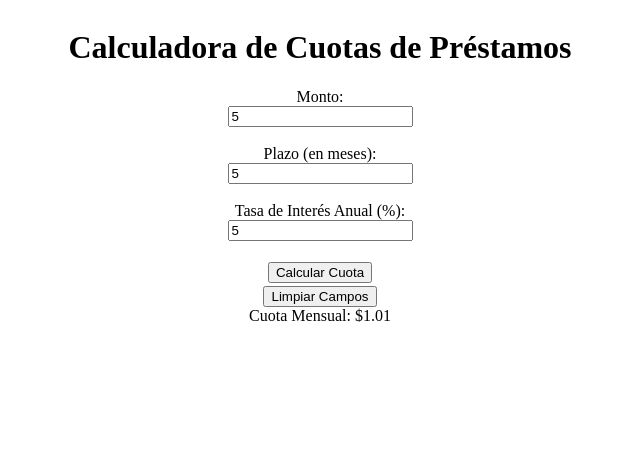
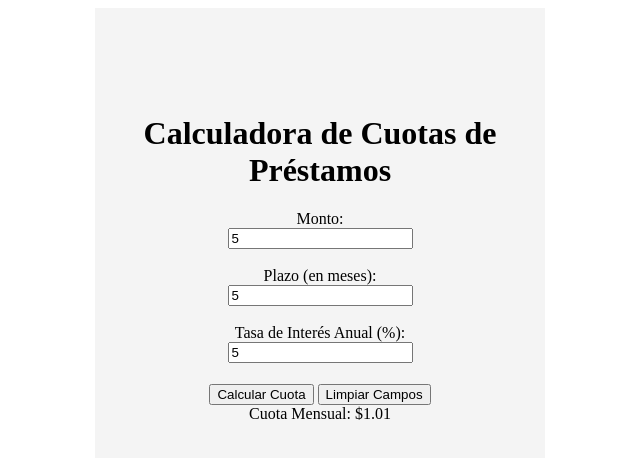
Before and after one commit to rjfloresc14/Js-primera-entrega, a plain HTML site: page Random.html in a window 1280 px wide. Both pictures are taken after typing "5", "5", "5" into the empty fields and a click on the button "Calcular Cuota". Shown: the whole page, without its empty margins (320-960 px from the left). Drawn offline with Linux system fonts and the light colour scheme.

Commit message:
Js entrega 1

```diff
--- a/Random.html
+++ b/Random.html
@@ -17,9 +17,11 @@
 
         <label for="tasa">Tasa de Interés Anual (%):</label>
         <input type="number" id="tasa"><br>
+        <div class="botones">
+            <button onclick="calcularCuota()">Calcular Cuota</button>
+            <button onclick="limpiarCampos()">Limpiar Campos</button>
+        </div>
 
-        <button onclick="calcularCuota()">Calcular Cuota</button>
-        <button onclick="limpiarCampos()">Limpiar Campos</button>
 
         <div id="resultado"></div>
     </div>
--- a/app.js
+++ b/app.js
@@ -1,3 +1,4 @@
+// mi funcion y mis 3 variables
 function calcularCuota() {
     var monto = parseFloat(document.getElementById("monto").value);
     var plazo = parseInt(document.getElementById("plazo").value);
@@ -11,9 +12,16 @@ function calcularCuota() {
     var tasaMensual = tasa / 12;
     var cuota = monto * (tasaMensual / (1 - Math.pow(1 + tasaMensual, -plazo)));
 
-    document.getElementById("resultado").innerHTML = "Cuota Mensual: $" + cuota.toFixed(2);
+    var resultadoElement = document.getElementById("resultado");
+    resultadoElement.innerHTML = "Cuota Mensual: $" + cuota.toFixed(2);
+// la idea con de la siguiente formula, es asesorar al cliente, haciendole elegir un plazo que le convenga.
+    if (cuota > monto * 0.3) {
+        resultadoElement.innerHTML += "<br>La cuota es mayor del 30% del monto, ¡considere una tasa o plazo diferente!";
+    } else if (cuota < monto * 0.1) {
+        resultadoElement.innerHTML += "<br>La cuota es menor del 10% del monto, ¡puede pagar más rápido!";
+    }
 }
-
+// botoncito para limpiar no puede faltar
 function limpiarCampos() {
     document.getElementById("monto").value = "";
     document.getElementById("plazo").value = "";
--- a/style.css
+++ b/style.css
@@ -3,7 +3,12 @@
     align-items: center;
     justify-content: center;
     flex-direction: column;
+    background-color: rgba(0, 0, 0, 0.044);
+    width: 450px;
+    margin: auto;
+    height: 500px;
+    text-align: center;
 }
-button{
+.botones{
     margin-top: 3px;
 }
```
